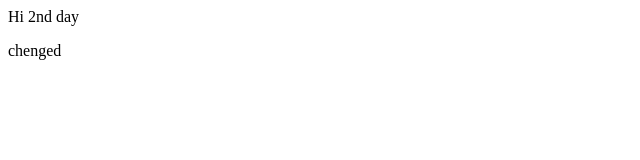
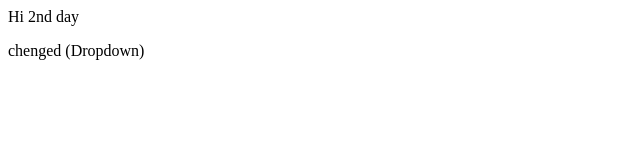
Before and after one commit to Navjotjakhwali/localrepo, a plain HTML site: page index.html in a window 1280 px wide. Shown: the full height of the page, 0-640 px from the left. Drawn offline with Linux system fonts and the light colour scheme.

Commit message:
Add Dropdown

```diff
--- a/index.html
+++ b/index.html
@@ -1,2 +1,2 @@
 <p>Hi 2nd day</p>
-<p>chenged </p>
+<p>chenged (Dropdown)</p>
```
